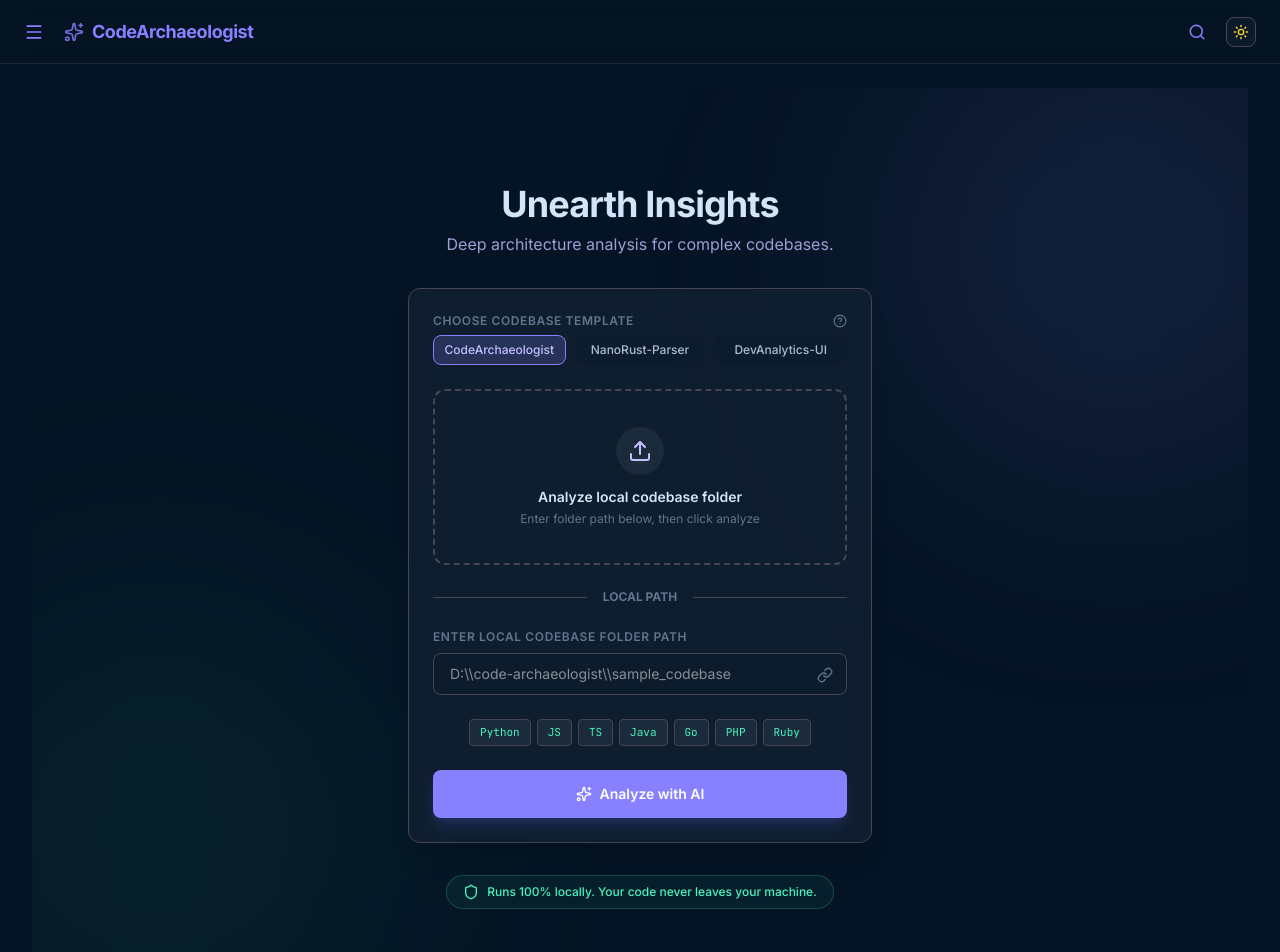
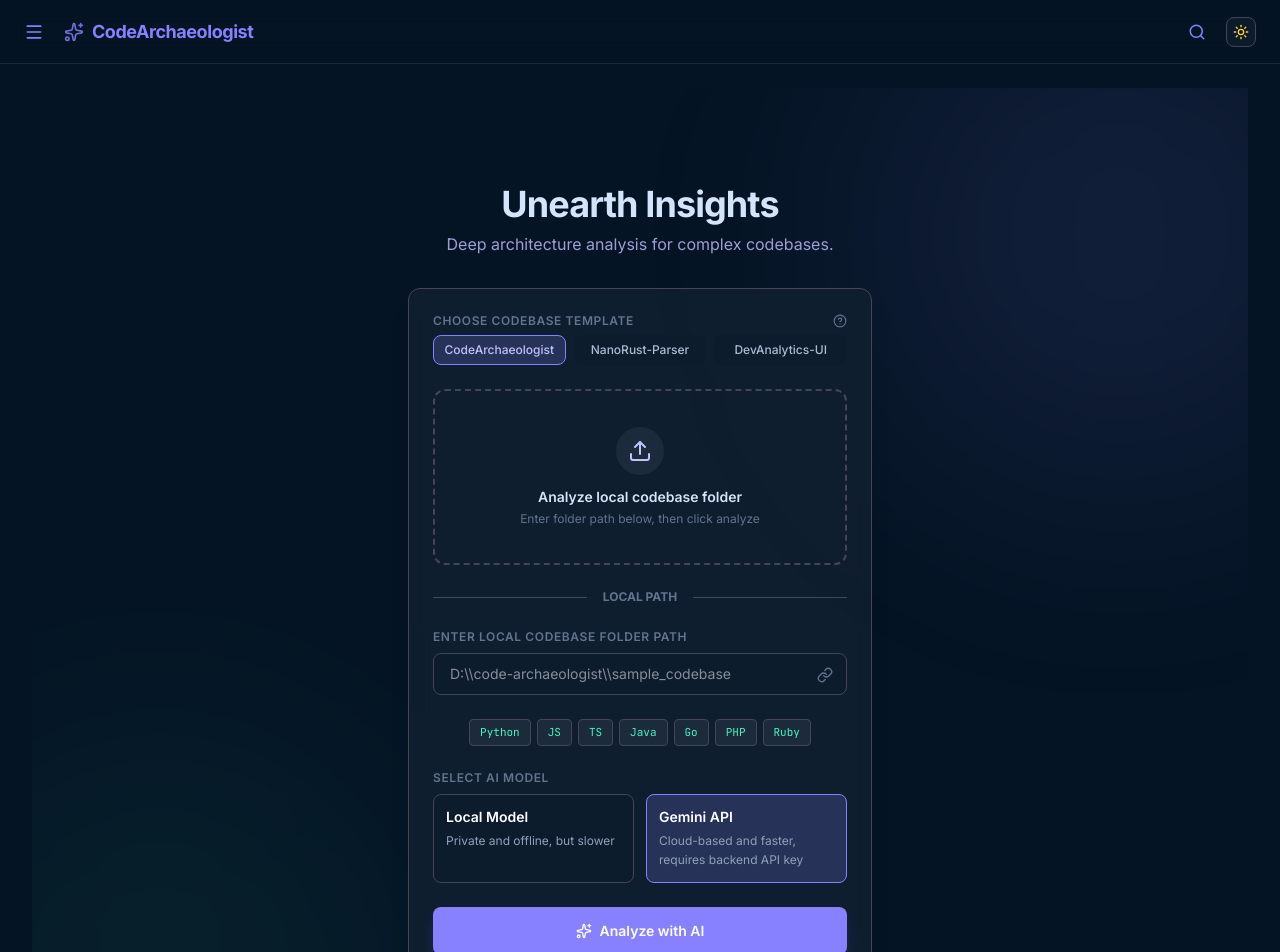
Before and after one commit to Hamayoon-Bhutto/Code-Archaeologist, a React (Vite) app in the folder frontend/: page / in a window 1280 px wide. Shown: the top 952 px of the page. Built offline with nearby package versions, Linux system fonts and the light colour scheme.

Commit message:
Gimni API Integration

```diff
--- a/frontend/src/api.ts
+++ b/frontend/src/api.ts
@@ -17,14 +17,15 @@ export interface AnalysisResult {
   };
 }
 
-export async function analyzeCodebase(folderPath: string): Promise<AnalysisResult> {
+export async function analyzeCodebase(folderPath: string, aiProvider: string): Promise<AnalysisResult> {
   const response = await fetch("http://localhost:5000/analyze", {
     method: "POST",
     headers: {
       "Content-Type": "application/json"
     },
     body: JSON.stringify({
-      folder_path: folderPath
+      folder_path: folderPath,
+      ai_provider: aiProvider
     })
   });
 
--- a/frontend/src/components/UploadScreen.tsx
+++ b/frontend/src/components/UploadScreen.tsx
@@ -11,6 +11,7 @@ interface UploadScreenProps {
 
 export default function UploadScreen({ onAnalyze, theme }: UploadScreenProps) {
   const [folderPath, setFolderPath] = useState('');
+  const [aiProvider, setAiProvider] = useState('gemini');
   const [selectedPresetId, setSelectedPresetId] = useState('main-branch');
   const [analyzing, setAnalyzing] = useState(false);
   const [logs, setLogs] = useState<string[]>([]);
@@ -43,12 +44,13 @@ export default function UploadScreen({ onAnalyze, theme }: UploadScreenProps) {
 
       setLogs([
         '[SYSTEM] Connecting to local Flask backend...',
+        `[SYSTEM] Selected AI Provider: ${aiProvider === 'gemini' ? 'Gemini API' : 'Local Model'}`,
         '[SYSTEM] Sending folder path for analysis...',
-        '[AI] Starting local code archaeology...',
+        '[AI] Starting code archaeology...',
         '[SYSTEM] Scanning files, functions, classes, and imports...'
       ]);
 
-      const result = await analyzeCodebase(folderPath);
+      const result = await analyzeCodebase(folderPath, aiProvider);
 
       setLogs(prev => [
         ...prev,
@@ -100,7 +102,7 @@ export default function UploadScreen({ onAnalyze, theme }: UploadScreenProps) {
               </div>
 
               <p className="text-xs text-slate-500 italic text-center">
-                Processing locally through Flask + Ollama.
+                {aiProvider === 'local' ? 'Processing locally through Flask + Ollama.' : 'Processing securely via Gemini API.'}
               </p>
             </div>
           ) : (
@@ -197,6 +199,36 @@ export default function UploadScreen({ onAnalyze, theme }: UploadScreenProps) {
                 ))}
               </div>
 
+              <div className="flex flex-col gap-2">
+                <label className="text-xs font-semibold uppercase tracking-wider text-slate-500">
+                  Select AI Model
+                </label>
+                <div className="grid grid-cols-2 gap-3">
+                  <div
+                    onClick={() => setAiProvider('local')}
+                    className={`p-3 rounded-lg border cursor-pointer transition-all ${
+                      aiProvider === 'local'
+                        ? theme === 'dark' ? 'bg-[#8781ff]/20 border-[#8781ff]' : 'bg-indigo-50 border-indigo-500'
+                        : theme === 'dark' ? 'bg-[#0d1c2d] border-[#464555] hover:border-[#8781ff]/50' : 'bg-white border-slate-200 hover:border-indigo-300'
+                    }`}
+                  >
+                    <div className={`font-semibold text-sm ${theme === 'dark' ? 'text-white' : 'text-slate-900'}`}>Local Model</div>
+                    <div className={`text-xs mt-1 leading-relaxed ${theme === 'dark' ? 'text-slate-400' : 'text-slate-500'}`}>Private and offline, but slower</div>
+                  </div>
+                  <div
+                    onClick={() => setAiProvider('gemini')}
+                    className={`p-3 rounded-lg border cursor-pointer transition-all ${
+                      aiProvider === 'gemini'
+                        ? theme === 'dark' ? 'bg-[#8781ff]/20 border-[#8781ff]' : 'bg-indigo-50 border-indigo-500'
+                        : theme === 'dark' ? 'bg-[#0d1c2d] border-[#464555] hover:border-[#8781ff]/50' : 'bg-white border-slate-200 hover:border-indigo-300'
+                    }`}
+                  >
+                    <div className={`font-semibold text-sm ${theme === 'dark' ? 'text-white' : 'text-slate-900'}`}>Gemini API</div>
+                    <div className={`text-xs mt-1 leading-relaxed ${theme === 'dark' ? 'text-slate-400' : 'text-slate-500'}`}>Cloud-based and faster, requires backend API key</div>
+                  </div>
+                </div>
+              </div>
+
               {error && (
                 <div className="text-xs text-red-400 bg-red-500/10 border border-red-500/20 rounded-lg p-3">
                   {error}
@@ -226,7 +258,11 @@ export default function UploadScreen({ onAnalyze, theme }: UploadScreenProps) {
                 : 'bg-teal-50 border-teal-100 text-teal-700'
             }`}>
               <Shield className="w-4 h-4" />
-              <span>Runs 100% locally. Your code never leaves your machine.</span>
+              <span>
+                {aiProvider === 'local'
+                  ? 'Runs 100% locally. Your code never leaves your machine.'
+                  : 'Code is analyzed using cloud-based Gemini API.'}
+              </span>
             </div>
           </div>
         </div>
```
